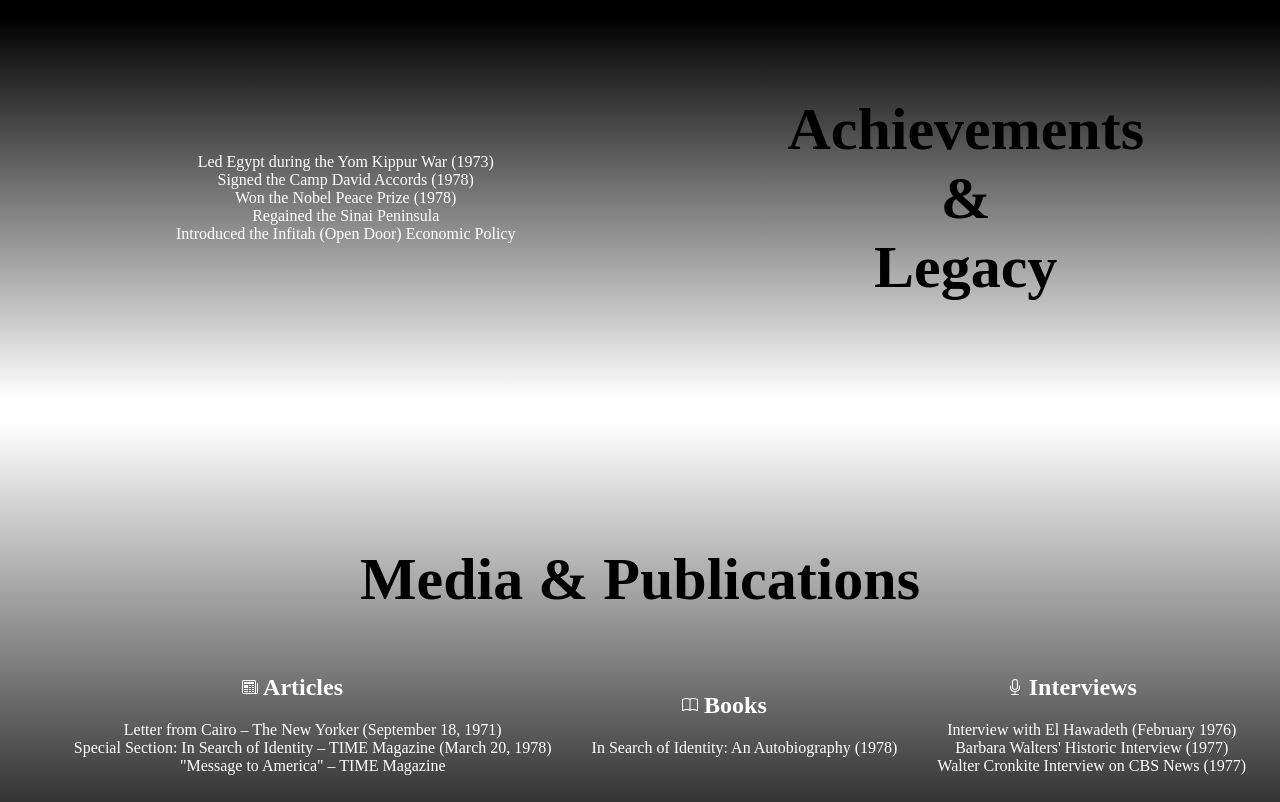
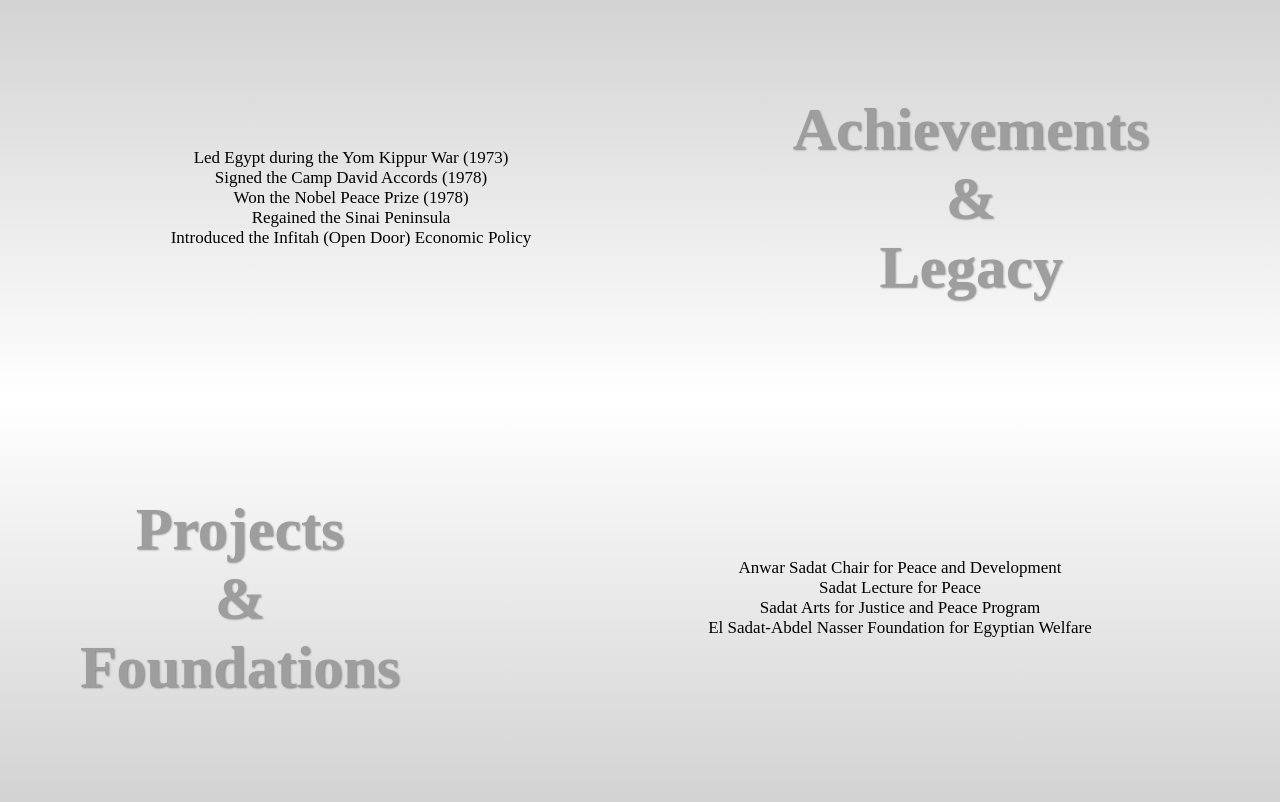
Before and after one commit to mariammahmoud18/Tribute-web-page, a plain HTML site: page index.html in a window 1280 px wide. Shown: the part 960-1762 px from the top of the page. Drawn offline with Linux system fonts and the light colour scheme.

Commit message:
FEATURE: added projects and foundations section, & adjusted UI.

```diff
--- a/index.html
+++ b/index.html
@@ -57,47 +57,63 @@
         </div>
 
 
+        <div class="projects">
+            <div class="projects-heading"> <h1>Projects <br>&<br> Foundations</h1></div>
+            <div class="projects-content">
+                <ul>
+                    <li>Anwar Sadat Chair for Peace and Development</li>
+                    <li>Sadat Lecture for Peace</li>
+                    <li>Sadat Arts for Justice and Peace Program</li>
+                    <li>El Sadat-Abdel Nasser Foundation for Egyptian Welfare</li>
+                </ul>
+            </div>
+
+    </div>
+
+
+
         <div class="media">
             <div class="media-heading">
                 <h1>Media & Publications</h1>
             </div>
             <div class="media-content">
                 <div class="articles">
-                    <h2><svg xmlns="http://www.w3.org/2000/svg" width="16" height="16" fill="currentColor" class="bi bi-newspaper" viewBox="0 0 16 16">
+                    <h2><svg xmlns="http://www.w3.org/2000/svg" width="35" height="35" fill="currentColor" class="bi bi-newspaper" viewBox="0 0 16 16">
                         <path d="M0 2.5A1.5 1.5 0 0 1 1.5 1h11A1.5 1.5 0 0 1 14 2.5v10.528c0 .3-.05.654-.238.972h.738a.5.5 0 0 0 .5-.5v-9a.5.5 0 0 1 1 0v9a1.5 1.5 0 0 1-1.5 1.5H1.497A1.497 1.497 0 0 1 0 13.5zM12 14c.37 0 .654-.211.853-.441.092-.106.147-.279.147-.531V2.5a.5.5 0 0 0-.5-.5h-11a.5.5 0 0 0-.5.5v11c0 .278.223.5.497.5z"/>
                         <path d="M2 3h10v2H2zm0 3h4v3H2zm0 4h4v1H2zm0 2h4v1H2zm5-6h2v1H7zm3 0h2v1h-2zM7 8h2v1H7zm3 0h2v1h-2zm-3 2h2v1H7zm3 0h2v1h-2zm-3 2h2v1H7zm3 0h2v1h-2z"/>
-                      </svg> Articles </h2>
+                      </svg> </h2>
                     <ul>
-                        <li>Letter from Cairo – The New Yorker (September 18, 1971)</li>
-                        <li>Special Section: In Search of Identity – TIME Magazine (March 20, 1978)</li>
-                        <li>"Message to America" – TIME Magazine</li>
+                        <li> <a href="https://www.newyorker.com/magazine/1971/09/18/letter-from-cairo">Letter from Cairo – The New Yorker (September 1971)</a></li>
+                        <li><a href="https://time.com/archive/6853429/special-section-in-search-of-identity/"> In Search of Identity – TIME Magazine (March 1978)</a></li>
                     </ul>
                 </div>
 
                 <div class="books">
-                    <h2><svg xmlns="http://www.w3.org/2000/svg" width="16" height="16" fill="currentColor" class="bi bi-book" viewBox="0 0 16 16">
+                    <h2><svg xmlns="http://www.w3.org/2000/svg" width="35" height="35" fill="currentColor" class="bi bi-book" viewBox="0 0 16 16">
                         <path d="M1 2.828c.885-.37 2.154-.769 3.388-.893 1.33-.134 2.458.063 3.112.752v9.746c-.935-.53-2.12-.603-3.213-.493-1.18.12-2.37.461-3.287.811zm7.5-.141c.654-.689 1.782-.886 3.112-.752 1.234.124 2.503.523 3.388.893v9.923c-.918-.35-2.107-.692-3.287-.81-1.094-.111-2.278-.039-3.213.492zM8 1.783C7.015.936 5.587.81 4.287.94c-1.514.153-3.042.672-3.994 1.105A.5.5 0 0 0 0 2.5v11a.5.5 0 0 0 .707.455c.882-.4 2.303-.881 3.68-1.02 1.409-.142 2.59.087 3.223.877a.5.5 0 0 0 .78 0c.633-.79 1.814-1.019 3.222-.877 1.378.139 2.8.62 3.681 1.02A.5.5 0 0 0 16 13.5v-11a.5.5 0 0 0-.293-.455c-.952-.433-2.48-.952-3.994-1.105C10.413.809 8.985.936 8 1.783"/>
-                      </svg></i> Books </h2>
+                      </svg></i> </h2>
                     <ul>
-                        <li>In Search of Identity: An Autobiography (1978)</li>
+                        <li> <a href="https://www.amazon.com/Anwar-El-Sadat-Identity-Autobiography/dp/0060137428">In Search of Identity: An Autobiography (1978)</a></li>
                     </ul>
                 </div>
 
                 <div class="interviews">
-                    <h2><svg xmlns="http://www.w3.org/2000/svg" width="16" height="16" fill="currentColor" class="bi bi-mic" viewBox="0 0 16 16">
+                    <h2><svg xmlns="http://www.w3.org/2000/svg" width="35" height="35" fill="currentColor" class="bi bi-mic" viewBox="0 0 16 16">
                         <path d="M3.5 6.5A.5.5 0 0 1 4 7v1a4 4 0 0 0 8 0V7a.5.5 0 0 1 1 0v1a5 5 0 0 1-4.5 4.975V15h3a.5.5 0 0 1 0 1h-7a.5.5 0 0 1 0-1h3v-2.025A5 5 0 0 1 3 8V7a.5.5 0 0 1 .5-.5"/>
                         <path d="M10 8a2 2 0 1 1-4 0V3a2 2 0 1 1 4 0zM8 0a3 3 0 0 0-3 3v5a3 3 0 0 0 6 0V3a3 3 0 0 0-3-3"/>
-                      </svg> Interviews </h2>
+                      </svg> </h2>
                     <ul>
-                        <li>Interview with El Hawadeth (February 1976)</li>
-                        <li>Barbara Walters' Historic Interview (1977)</li>
-                        <li>Walter Cronkite Interview on CBS News (1977)</li>
+                        <li><a href="https://sadat.umd.edu/sites/sadat.umd.edu/files/Interview%20with%20Lebanese%20Magazine%20El%20Hawadeth.PDF">Interview with El Hawadeth (February 1976)</a></li>
+                        <li><a href="https://www.youtube.com/watch?v=3jzkSsjs1mg">Barbara Walters' Historic Interview (1977)</a></li>
+                        <li><a href="https://www.youtube.com/watch?v=HxG0jH3_nsM">Walter Cronkite Interview on CBS News (1977)</a></li>
                     </ul>
+                </div>
+
                 </div>
 
             </div>
 
-        </div>
+
 
         </div>
     </body>
--- a/style.css
+++ b/style.css
@@ -20,6 +20,10 @@ a {
     text-align: center;
     font-size: 60px;
   }
+  li{
+    font-size: 17px;
+    color: black;
+  }
 
 
   /*MAIN SECTIONS*/
@@ -33,7 +37,7 @@ a {
 
 .about{
     height: 300px;
-    background: linear-gradient(to bottom, white 5%, black);
+    background: linear-gradient(to bottom, white 1%, lightgrey);
     display: flex;
     justify-content: space-around;
     align-items: center;
@@ -43,11 +47,31 @@ a {
 
 .legacy{
     height: 400px;
-    background: linear-gradient(to bottom, black 5%, white);
+    background: linear-gradient(to bottom, lightgrey 1%, white);
     display: flex;
     justify-content: space-around;
     align-items: center;
 }
+
+.projects{
+    height: 400px;
+    background: linear-gradient(to bottom, white 1%, lightgrey);
+    display: flex;
+    justify-content: space-around;
+    align-items: center;
+}
+
+
+.media{
+    height: 500px;
+    background: linear-gradient(to bottom, lightgrey 1%, white);
+    display: flex;
+    flex-direction: column;
+    justify-content:center;
+    align-items: center;
+}
+
+
 
 /*OTHERS*/
 .side-bar{
@@ -61,34 +85,33 @@ a {
 
 .topmost-quote{
     font-style: italic;
-    color: darkgray;
+    color: #9E9E9E;
     text-align: center;
 
 }
 
 
 
-.about-heading, .legacy-heading{
+.about-heading, .legacy-heading, .media-heading, .projects-heading{
     font-style: bold;
     text-align: justify;
+    color:#9E9E9E;
+    text-shadow: 1px 1px 2px rgba(0, 0, 0, 0.4);
+
 }
 
-.about-heading{
-    color: white;
-}
 
-.about-content{
+.about-content, .projects-content{
     font-size: 17px;
     text-align:center;
 color: black;
-grid-area: x;
 width: 50%;
 }
 
 
 .legacy-content{
     order:1;
-color:white;
+color:black;
 text-align: center;
 }
 
@@ -96,27 +119,18 @@ text-align: center;
     order: 2;
 }
 
-.media{
-    height: 500px;
-    background: linear-gradient(to bottom, white 5%, black);
-    display: flex;
-    flex-direction: column;
-    justify-content:center;
-    align-items: center;
-}
-
 .media-content{
     display: flex;
     flex-direction: row;
-    align-items: center;
-    justify-content: space-around;
+    align-items:flex-start;
     text-align: center;
+    gap:0;
 }
+.media-content h2 {
+    margin-bottom: 0;
+    margin-top: 0;
+  }
 
-.media-heading{
-    font-size: 40px;
-}
-
-.media li, .media h2{
-    color: white;
-}
+  .media-content ul {
+    margin-top: 0;
+  }
```
